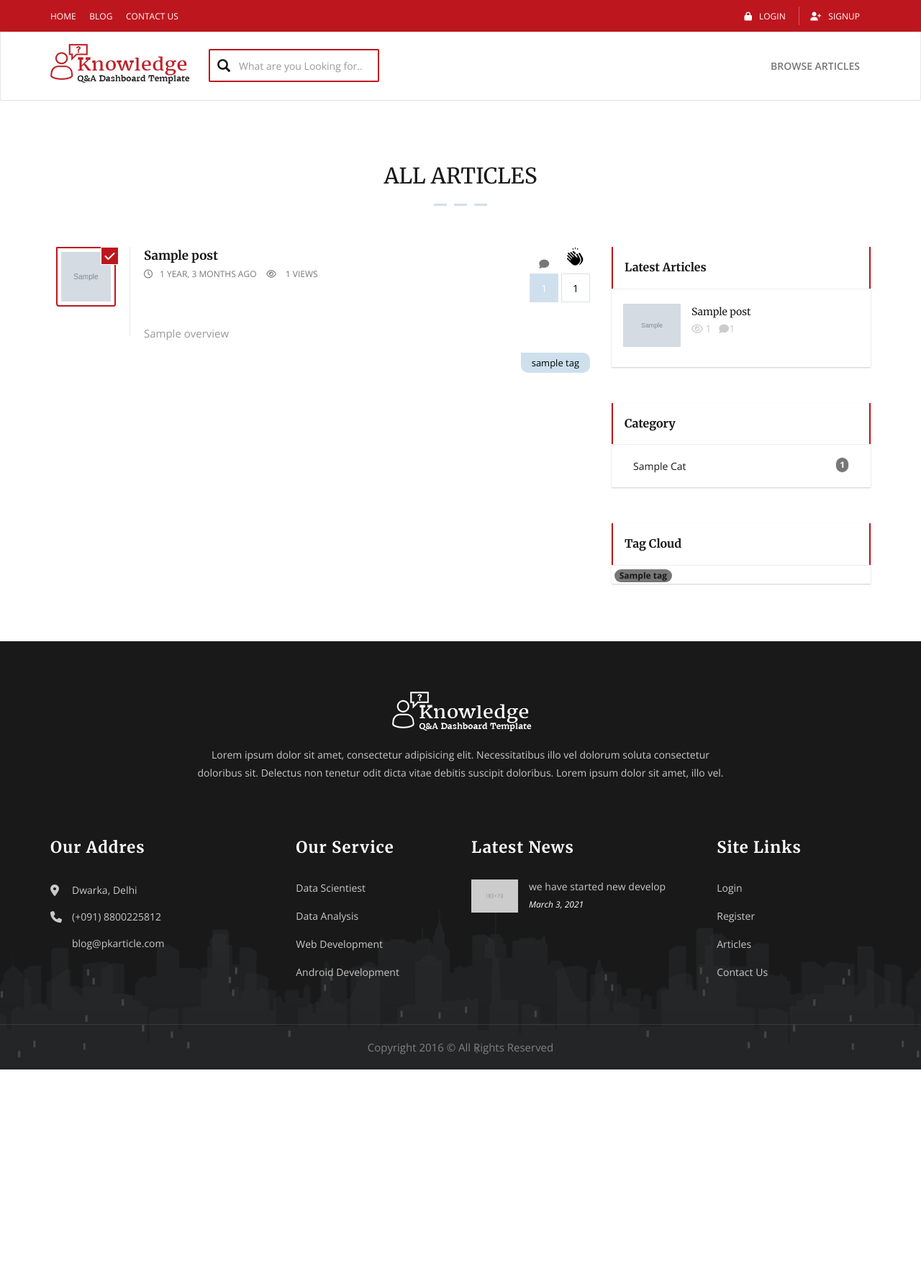
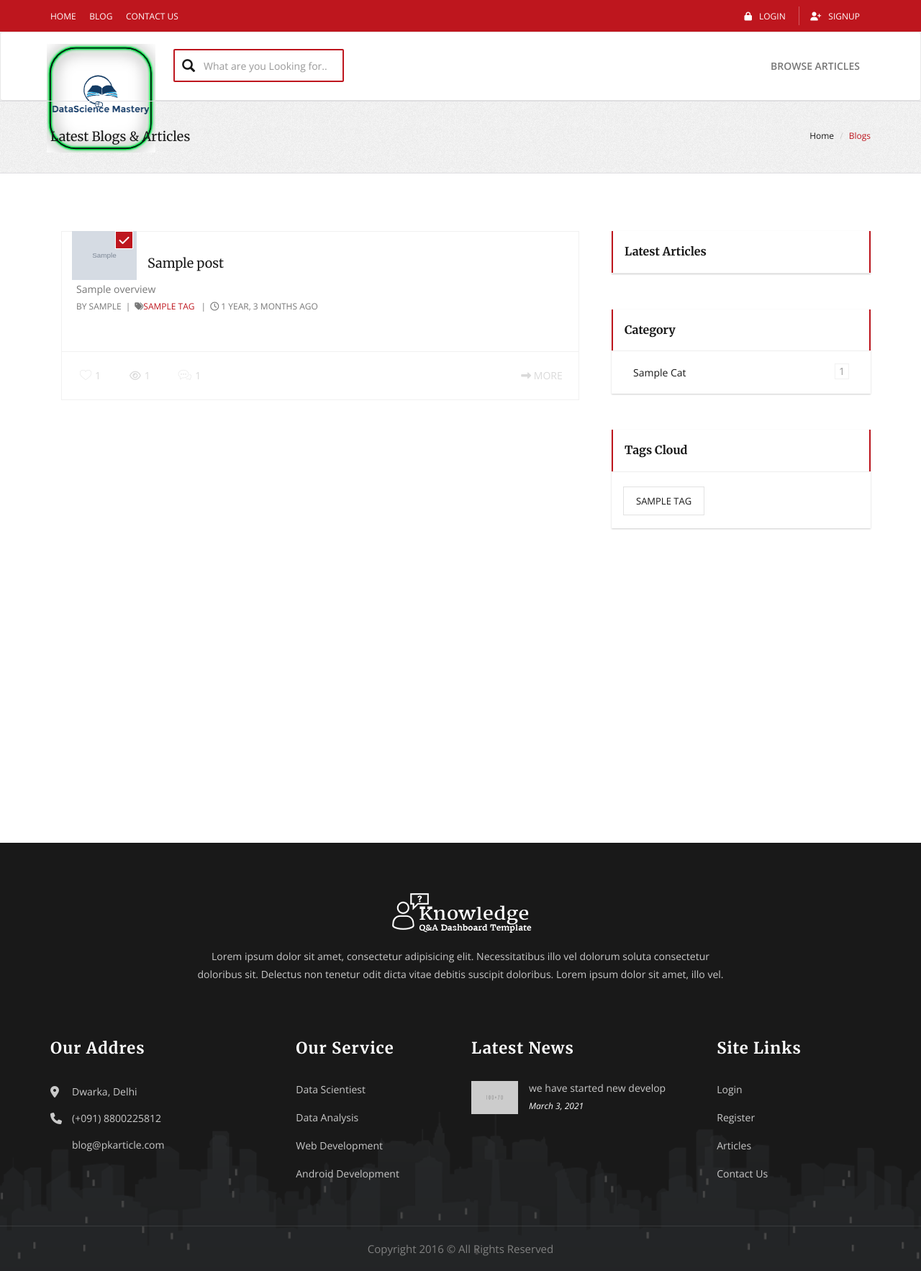
Before and after one commit to praveensinghml/pkarticle, a Django app: template templates/blog.html in a window 1280 px wide. Shown: the whole page at 72% size. Before the commit the page ends 1486 px from the top, so only its background shows below. Run offline with Django 3.2, Linux system fonts and the light colour scheme; the template is opened without the code that fills it: most values are stand-ins (such as "Sample title", 1, 10 or a date in 2020); grey boxes marked "Sample" are stand-in pictures; some libraries are stand-ins or nearby versions.

Commit message:
code update

```diff
--- a/blog/urls.py
+++ b/blog/urls.py
@@ -15,7 +15,8 @@ from posts.views import (
     PostCreateView,
     PostUpdateView,
     PostDeleteView,
-    ContactView
+    ContactView,
+    check
     )
 from marketing.views import email_list_signup
 
@@ -29,6 +30,7 @@ urlpatterns = [
     path('email-signup/', email_list_signup, name='email-list-signup'),
     # path('create/', post_create, name='post-create'),
     path('create/', PostCreateView.as_view(), name='post-create'),
+    path('check/',check),
     # path('post/<id>/', post_detail, name='post-detail'),
     path('post/<str:slug>-<int:pk>/', PostDetailView.as_view(), name='post-detail'),
     # path('post/<id>/update/', post_update, name='post-update'),
--- a/posts/forms.py
+++ b/posts/forms.py
@@ -11,7 +11,7 @@ class TinyMCEWidget(TinyMCE):
 class PostForm(forms.ModelForm):
     content = forms.CharField(
         widget=TinyMCEWidget(
-            attrs={'required': False, 'cols': 30, 'rows': 10}
+            attrs={'required': False, 'cols': 30, 'rows': 10, 'id': 'postcontent'}
         )
     )
 
--- a/templates/blog.html
+++ b/templates/blog.html
@@ -6,105 +6,115 @@
   <!-- =-=-=-=-=-=-= Main Area =-=-=-=-=-=-= -->
   <div class="main-content-area">
 
-    <!-- =-=-=-=-=-=-= Latest Questions  =-=-=-=-=-=-= -->
-    <section class="section-padding-80 white" id="latest-post">
+    <!-- =-=-=-=-=-=-= Page Breadcrumb =-=-=-=-=-=-= -->
+    <section class="page-title">
       <div class="container">
-        <!-- title-section -->
-        <div class="main-heading text-center">
-          <h2>All Articles</h2>
-          <div class="slices"><span class="slice"></span><span class="slice"></span><span class="slice"></span>
+        <div class="row">
+          <div class="col-md-6 col-sm-7 co-xs-12 text-left">
+            <h1>Latest Blogs &amp; Articles</h1>
           </div>
+          <!-- end col -->
+          <div class="col-md-6 col-sm-5 co-xs-12 text-right">
+            <div class="bread">
+              <ol class="breadcrumb">
+                <li><a href="#">Home</a>
+                </li>
+                <li class="active">Blogs</li>
+              </ol>
             </div>
-        <!-- End title-section -->
+            <!-- end bread -->
+          </div>
+          <!-- end col -->
+        </div>
+        <!-- end row -->
+      </div>
+      <!-- end container -->
+    </section>
 
+    <!-- =-=-=-=-=-=-= Page Breadcrumb End =-=-=-=-=-=-= -->
+
+    <!-- =-=-=-=-=-=-= Blog & News =-=-=-=-=-=-= -->
+    <section id="blog" class="custom-padding white">
+      <div class="container">
+        <!-- Row -->
         <div class="row">
-          <!-- Content Area Bar -->
-          <div class="col-md-8 col-sm-12">
-            <div class="listing">
-              <!-- Question Area Panel -->
-              <div class="listing-area">
 
+          <!-- Left Side Content -->
+          <div class="col-sm-12 col-xs-12 col-md-8">
+
+            <!-- Blog Masonry Grid -->
+            <div id="posts-masonry" class="posts-masonry" style="position: relative; height: 800px;">
               {% for post in queryset %}
-                    <!-- Question Listing -->
-                    <div class="listing-grid ">
-                      <div class="row">
+              <!-- Blog Grid -->
+              <div class="col-xs-12 col-sm-12 col-md-8  col-lg-12" style="position: absolute; left: 0px; top: 0px;">
+                <div class="blog-grid">
                   <div class="col-md-2 col-sm-2 col-xs-12 hidden-xs">
-                          <a data-toggle="tooltip" data-placement="bottom" data-original-title="{{post.author.user.username }}" href="#">
-                            <img alt="" class="correct img-responsive center-block" src="{{ post.author.profile_picture.url }}">
+                    <a data-toggle="tooltip" data-placement="bottom" data-original-title="{{ post.author }}" href="#"><img alt="" class="correct img-responsive center-block" src="{{ post.thumbnail.url }}">
                     </a>
                     <span class="tick"><i class="fa fa-check" aria-hidden="true"></i></span>
                   </div>
-                        <div class="col-md-7 col-sm-8  col-xs-12">
-                          <h3><a  href="{{ post.get_absolute_url }}">
-                            {{ post.title }}</a></h3>
-                          <div class="listing-meta">
-                            <span><i class="fa fa-clock-o" aria-hidden="true"></i>{{ post.timestamp|timesince }} ago</span>
-                            <span><i class="fa fa fa-eye" aria-hidden="true"></i>  {{ post.view_count }} Views</span>
+                  <!-- <div class="blog-image"> <img alt="blog-image1" class="img-responsive" src="{{ post.author.profile_picture.url }}"> </div> -->
+                  <div class="blog-content">
+                    <h5><a href="{{ post.get_absolute_url }}">{{ post.title }}</a></h5>
+                    <p>{{ post.overview|linebreaks|truncatechars:200 }}</p>
+                    <ul class="post-meta">
+                      <li>By {{post.author.user.username }}</li>
+                      <li> {% for tag in tags %}
+                        <i class="fa fa-tags"></i><a href="{% url 'searchbytag' tags=tag.tags__title %}">{{ tag.tags__title }}</a>
+                      {% endfor %}</li>
+                      <li><i class="fa fa-clock-o"></i> {{ post.timestamp|timesince }} ago</li>
+                    </ul>
+
+                  </div>
+                  <div class="blog-footer">
+                    <ul class="like-comment">
+                      <li><a href="#"><i class="icon-heart"></i>{{ post.vote_count }}</a>
+                      </li>
+                      <li><a href="#"><i class="fa fa fa-eye"></i>{{ post.view_count }}</a>
+                      </li>
+                      <li><a href="#"><i class="icon-chat"></i>{{ post.comment_count }}</a></li>
+                    </ul>
+                    <a href="{{ post.get_absolute_url }}" class="more-btn pull-right"><i class="fa fa-long-arrow-right"></i> MORE</a> </div>
+                </div>
+              </div>
+              <!-- Blog Grid -->
+              {% endfor %}
+
+            </div>
+            <!-- Blog Masonry Grid -->
+
+            <!-- Pagination -->
+            {% if is_paginated %}
+            <div class="text-center  section-padding-40">
+              <ul class="pagination ">
+                {% if page_obj.has_previous %}
+                <li><a aria-label="Previous" href="?{{ page_request_var }}={{ page_obj.previous_page_number }}"> <i class="fa fa-angle-left" aria-hidden="true"></i></a></li>
+                {% endif %}
+                <li><a aria-label="Previous" href="?{{ page_request_var }}={{ page_obj.number }}" class="page-link active">{{ page_obj.number }}</a></li>
+                {% if page_obj.has_next %}
+                <li><a aria-label="Next" aria-hidden="true" href="?{{ page_request_var }}={{ page_obj.next_page_number }}" class="page-link"> <i class="fa fa-angle-right"></i></a></li>
+                {% endif %}
+              </ul>
+            </div>
+            {% endif %}
+            <div class="clearfix"></div>
+            <!-- Pagination End -->
+          </div>
+          <!-- Left Content End -->
+
+          <!-- Blog Right Sidebar -->
+          {% include 'right_sidebar.html' with most_recent=related_article category_count=category_count tags=tags %}
+
+
         </div>
 
-                        </div>
-                        <div class="col-md-3 col-sm-2 col-xs-12">
-                          <ul class="question-statistic">
-
-                            <li class="active">
-                              <i class="fa fa-comment"></i><a data-toggle="tooltip" data-placement="bottom" data-original-title="Comments"><span>{{ post.comment_count }}</span></a>
-                            </li>
-                            <li>
-                              <svg width="29" height="29" aria-label="clap"><g fill-rule="evenodd"><path d="M13.74 1l.76 2.97.76-2.97zM18.63 2.22l-1.43-.47-.4 3.03zM11.79 1.75l-1.43.47 1.84 2.56zM24.47 14.3L21.45 9c-.29-.43-.69-.7-1.12-.78a1.16 1.16 0 0 0-.91.22c-.3.23-.48.52-.54.84l.05.07 2.85 5c1.95 3.56 1.32 6.97-1.85 10.14a8.46 8.46 0 0 1-.55.5 5.75 5.75 0 0 0 3.36-1.76c3.26-3.27 3.04-6.75 1.73-8.91M14.58 10.89c-.16-.83.1-1.57.7-2.15l-2.5-2.49c-.5-.5-1.38-.5-1.88 0-.18.18-.27.4-.33.63l4.01 4z"></path><path d="M17.81 10.04a1.37 1.37 0 0 0-.88-.6.81.81 0 0 0-.64.15c-.18.13-.71.55-.24 1.56l1.43 3.03a.54.54 0 1 1-.87.61L9.2 7.38a.99.99 0 1 0-1.4 1.4l4.4 4.4a.54.54 0 1 1-.76.76l-4.4-4.4L5.8 8.3a.99.99 0 0 0-1.4 0 .98.98 0 0 0 0 1.39l1.25 1.24 4.4 4.4a.54.54 0 0 1 0 .76.54.54 0 0 1-.76 0l-4.4-4.4a1 1 0 0 0-1.4 0 .98.98 0 0 0 0 1.4l1.86 1.85 2.76 2.77a.54.54 0 0 1-.76.76L4.58 15.7a.98.98 0 0 0-1.4 0 .99.99 0 0 0 0 1.4l5.33 5.32c3.37 3.37 6.64 4.98 10.49 1.12 2.74-2.74 3.27-5.54 1.62-8.56l-2.8-4.94z"></path></g></svg><a data-toggle="tooltip" data-placement="bottom" data-original-title="Votes"><span>{{ post.vote_count }}</span></a>
-                            </li>
-                          </ul>
-                        </div>
-
-                        <div class="col-md-10 col-sm-10  col-xs-12">
-                          <p>{{ post.overview|linebreaks|truncatechars:200 }}</p>
-                          <div class="pull-right tagcloud">
-                            {% for tag in tags %}
-                              <a href="{% url 'searchbytag' tags=tag.tags__title %}">{{ tag.tags__title }}</a>
-                            {% endfor %}
-                          </div>
-                        </div>
-
-                      </div>
-                    </div>
-
-                {% endfor %}
-                <!-- Question Listing End -->
-              </div>
-
-              <!-- Pagination View More -->
-            {% if is_paginated %}
-
-            <nav aria-label="Page navigation example" style="margin-left: 250px;">
-              <ul class="pagination pagination-template d-flex justify-content-center">
-                {% if page_obj.has_previous %}
-                <li class="page-item"><a href="?{{ page_request_var }}={{ page_obj.previous_page_number }}" class="page-link"> <i class="fa fa-angle-left"></i></a></li>
-                {% endif %}
-                <li class="page-item"><a href="?{{ page_request_var }}={{ page_obj.number }}" class="page-link active">{{ page_obj.number }}</a></li>
-                {% if page_obj.has_next %}
-                <li class="page-item"><a href="?{{ page_request_var }}={{ page_obj.next_page_number }}" class="page-link"> <i class="fa fa-angle-right"></i></a></li>
-                {% endif %}
-              </ul>
-            </nav>
-
-            {% endif %}
-
-              <!-- Pagination View More End -->
-
-              <!-- Question Area Panel End -->
-            </div>
-          </div>
-          <!-- Content Area Bar End -->
-          {% include 'right_sidebar.html' with most_recent=most_recent category_count=category_count tags=tags %}
-
-
-          <div class="clearfix"></div>
-        </div>
+        <!-- Row End -->
       </div>
       <!-- end container -->
     </section>
-    <!-- =-=-=-=-=-=-= Latest Questions  End =-=-=-=-=-=-= -->
+    <!-- =-=-=-=-=-=-= Blog & News end =-=-=-=-=-=-= -->
 
 
-
+  </div>
   <!-- =-=-=-=-=-=-= Main Area End =-=-=-=-=-=-= -->
   {% endblock content %}
--- a/templates/header.html
+++ b/templates/header.html
@@ -1,5 +1,5 @@
 {% load static %}
-
+<!-- datasciencemastery.blog -->
 <!-- =-=-=-=-=-=-= PRELOADER =-=-=-=-=-=-= -->
   <div class="preloader"><span class="preloader-gif"></span>
   </div>
--- a/templates/right_sidebar.html
+++ b/templates/right_sidebar.html
@@ -1,5 +1,5 @@
           <!-- Right Sidebar -->
-          <div class="col-md-4 col-sm-12 col-xs-12 clearfix">
+          <div class="col-sm-12 col-xs-12 col-md-4">
 
             <!-- sidebar -->
             <div class="side-bar">
@@ -92,21 +92,20 @@
                   <hr class="widget-separator no-margin">
                   <ul>
                     {% for cat in category_count %}
-                    <li><a href="{% url 'searchbycat' category=cat.categories__title %}">{{ cat.categories__title }}</a>&nbsp;&nbsp;<span class="badge bg-success" style="color: white;">{{cat.categories__title__count}}</span></li>
+                    <li><a href="{% url 'searchbycat' category=cat.categories__title %}">{{ cat.categories__title }}</a><span>{{cat.categories__title__count}}</span></li>
                     {% endfor %}
                   </ul>
                 </div>
               </div>
               <div class="widget">
                 <div class="widget_tag_cloud">
-                 <h2 class="widget_title">Tag Cloud</h2>
+                  <h2>Tags cloud</h2>
                   <hr class="widget-separator no-margin">
-                  <div class="tagcloud">
+                  <div class="tag_cloud">
                     {% for tag in tags %}
-                        &nbsp;<span class="badge badge-success"><a href="{% url 'searchbytag' tags=tag.tags__title %}">{{ tag.tags__title }}</a></span>
+                      <a href="{% url 'searchbytag' tags=tag.tags__title %}">{{ tag.tags__title }}</a>
                     {% endfor %}
                   </div>
-
                 </div>
               </div>
 
```
Also changed, not shown: posts/views.py (+9 -5 lines), templates/post.html (+15 -15 lines), templates/post_create.html (+46 -3 lines), templates/right_sidebar_blog.html (added, +33 -0 lines), db.sqlite3, media/2019-04-28_17h51_57.png (added), static_in_env/images/logo.png, static_in_env/images/logo_2.png (added). Lines whose indentation alone changed are shown as unchanged.
